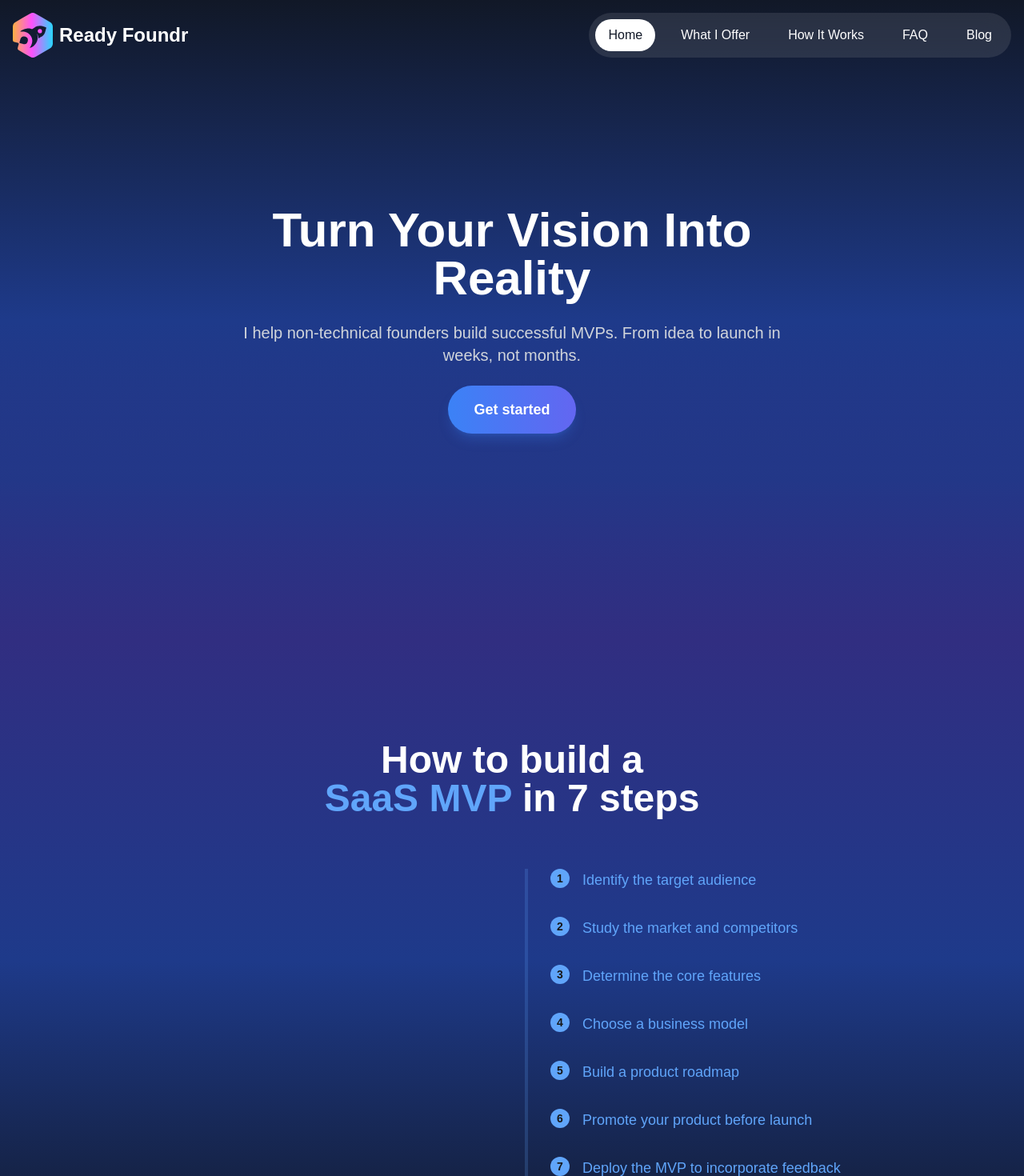
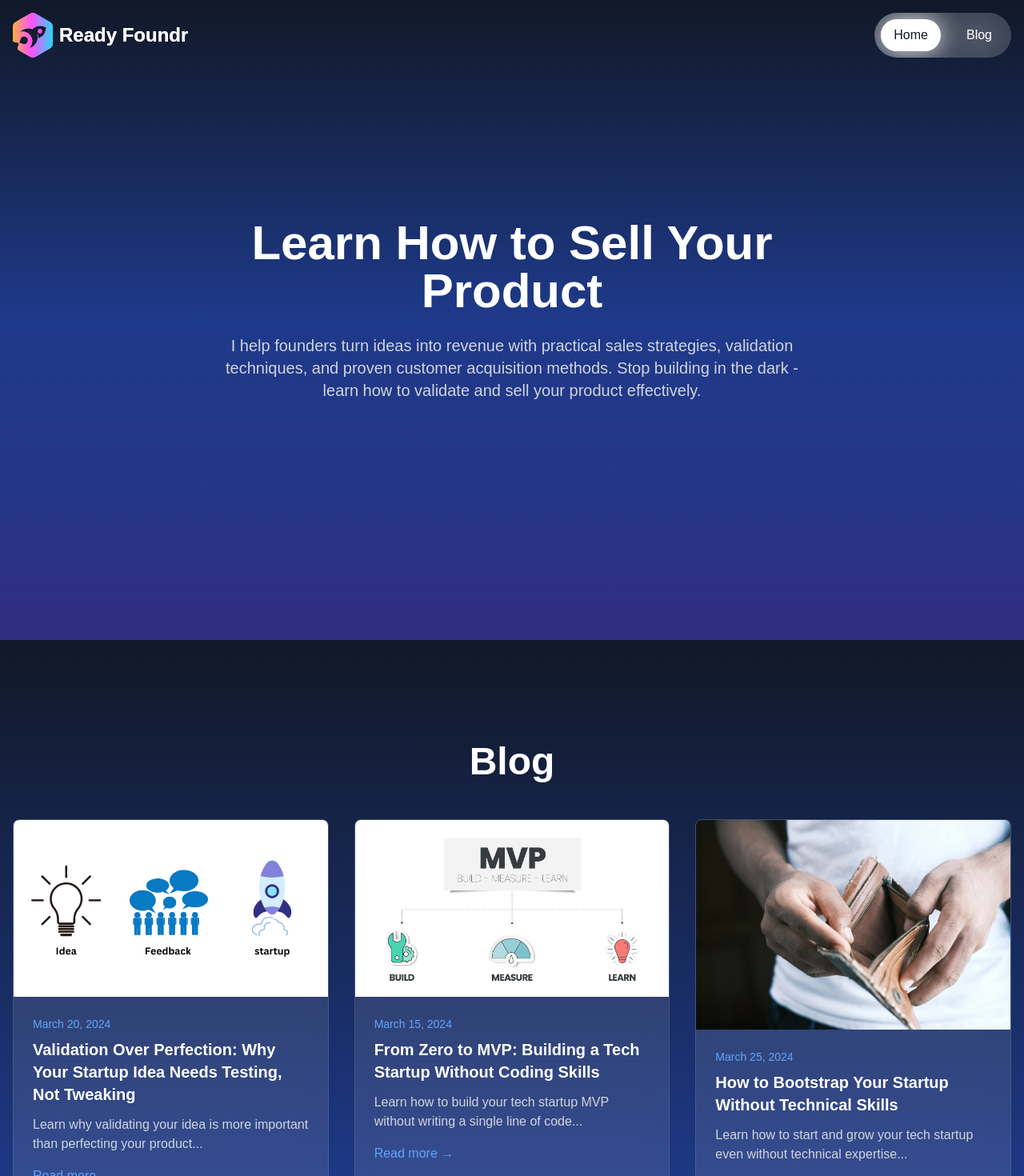
Before and after one commit to SinazoBogicevic/readyfoundr, a Next.js app: page / in a window 1280 px wide. Shown: the top 1470 px of the page at 80% size. Built offline with nearby package versions, Linux system fonts and the light colour scheme; a web font is replaced by a local one.

Commit message:
Restructure

```diff
--- /dev/null
+++ b/src/app/api/blog/route.ts
@@ -0,0 +1,15 @@
+import { getBlogPosts } from "@/app/lib/blog-data";
+import { NextResponse } from "next/server";
+
+export async function GET() {
+  try {
+    const posts = await getBlogPosts();
+    return NextResponse.json(posts);
+  } catch (error) {
+    console.error("Error fetching blog posts:", error);
+    return NextResponse.json(
+      { error: "Failed to fetch blog posts" },
+      { status: 500 }
+    );
+  }
+}
--- a/src/app/blog/page.tsx
+++ b/src/app/blog/BlogPage.tsx
@@ -1,11 +1,38 @@
-import { Footer } from "@/app/components/Footer";
+"use client";
+
 import { Header } from "@/app/components/Header";
-import { getBlogPosts } from "@/app/lib/blog-data";
+import { BlogPost } from "@/app/lib/blog-data";
 import Image from "next/image";
 import Link from "next/link";
+import { useEffect, useState } from "react";
 
-export default async function BlogPage() {
-  const posts = await getBlogPosts();
+export default function BlogPage() {
+  const [posts, setPosts] = useState<BlogPost[]>([]);
+  const [isLoading, setIsLoading] = useState(true);
+
+  useEffect(() => {
+    async function fetchPosts() {
+      try {
+        const response = await fetch("/api/blog");
+        const data = await response.json();
+        setPosts(data);
+      } catch (error) {
+        console.error("Error fetching blog posts:", error);
+      } finally {
+        setIsLoading(false);
+      }
+    }
+
+    fetchPosts();
+  }, []);
+
+  if (isLoading) {
+    return (
+      <div className="min-h-screen bg-gradient-to-b from-gray-900 via-blue-900 to-indigo-900 flex items-center justify-center">
+        <div className="text-white">Loading...</div>
+      </div>
+    );
+  }
 
   return (
     <main className="min-h-screen">
@@ -49,7 +76,6 @@ export default async function BlogPage() {
           </div>
         </div>
       </div>
-      <Footer />
     </main>
   );
 }
--- a/src/app/components/Footer.tsx
+++ b/src/app/components/Footer.tsx
@@ -12,9 +12,9 @@ import Link from "next/link";
 
 const navLinks: { name: string; href: Route }[] = [
   { name: "Home", href: "/" },
-  { name: "What I Offer", href: "/#services" },
-  { name: "How It Works", href: "/#how-it-works" },
-  { name: "FAQ", href: "/#faq" },
+  // { name: "What I Offer", href: "/#services" },
+  // { name: "How It Works", href: "/#how-it-works" },
+  // { name: "FAQ", href: "/#faq" },
   { name: "Blog", href: "/blog" },
   // { name: "Privacy Policy", href: "/privacy" },
   // { name: "Terms of Service", href: "/terms" },
--- a/src/app/components/Header.tsx
+++ b/src/app/components/Header.tsx
@@ -9,9 +9,9 @@ import { useState } from "react";
 
 const navItems: { name: string; href: Route }[] = [
   { name: "Home", href: "/" },
-  { name: "What I Offer", href: "/#services" },
-  { name: "How It Works", href: "/#how-it-works" },
-  { name: "FAQ", href: "/#faq" },
+  // { name: "What I Offer", href: "/#services" },
+  // { name: "How It Works", href: "/#how-it-works" },
+  // { name: "FAQ", href: "/#faq" },
   { name: "Blog", href: "/blog" },
 ];
 
--- a/src/app/components/Hero.tsx
+++ b/src/app/components/Hero.tsx
@@ -1,14 +1,12 @@
 "use client";
-
 interface HeroProps {
   onOpenWaitlist: () => void;
 }
 
 export function Hero({ onOpenWaitlist }: HeroProps) {
-  const title = "Turn Your Vision Into Reality";
+  const title = "Learn How to Sell Your Product";
   const description =
-    "I help non-technical founders build successful MVPs. From idea to launch in weeks, not months.";
-
+    "I help founders turn ideas into revenue with practical sales strategies, validation techniques, and proven customer acquisition methods. Stop building in the dark - learn how to validate and sell your product effectively.";
   return (
     <section className="relative min-h-screen flex items-center justify-center overflow-hidden bg-gradient-to-b from-gray-900 via-blue-900 to-indigo-900">
       {/* <div className="absolute inset-0 opacity-50 bg-[radial-gradient(#ffffff33_1px,transparent_1px)] [background-size:16px_16px]" /> */}
@@ -21,14 +19,14 @@ export function Hero({ onOpenWaitlist }: HeroProps) {
           <p className="text-lg md:text-xl text-gray-300 mb-8">{description}</p>
 
           <div className="flex flex-col sm:flex-row gap-4 justify-center items-center">
-            <button
+            {/* <button
               onClick={() => {
                 onOpenWaitlist();
               }}
               className="w-full sm:w-auto px-8 py-4 bg-gradient-to-r from-blue-500 to-indigo-500 hover:from-blue-600 hover:to-indigo-600 text-white rounded-full text-lg font-semibold transition-all duration-200 shadow-lg shadow-blue-500/25"
             >
               Get started
-            </button>
+            </button> */}
           </div>
         </div>
       </div>
--- a/src/app/layout.tsx
+++ b/src/app/layout.tsx
@@ -2,9 +2,33 @@ import Script from "next/script";
 import "./globals.css";
 
 export const metadata = {
-  title: "Ready Foundr",
+  title: "Ready Foundr | Learn How to Sell Your Product",
   description:
-    "Ready Foundr helps non-technical founders build successful MVPs quickly and efficiently. Turn your vision into reality with our expert development services.",
+    "Learn practical steps and tools to turn your product idea into revenue. Get expert guidance on product validation, sales strategies, and customer acquisition.",
+  keywords: [
+    "startup sales",
+    "product validation",
+    "founder sales",
+    "customer acquisition",
+    "startup revenue",
+    "product-market fit",
+    "sales strategy",
+    "startup growth",
+  ],
+  openGraph: {
+    title: "Ready Foundr | Learn How to Sell Your Product",
+    description:
+      "Learn practical steps and tools to turn your product idea into revenue. Get expert guidance on product validation, sales strategies, and customer acquisition.",
+    type: "website",
+    locale: "en_US",
+    url: "https://readyfoundr.com",
+  },
+  twitter: {
+    card: "summary_large_image",
+    title: "Ready Foundr | Learn How to Sell Your Product",
+    description:
+      "Learn practical steps and tools to turn your product idea into revenue. Get expert guidance on product validation, sales strategies, and customer acquisition.",
+  },
 };
 
 export default function RootLayout({
--- a/src/app/page.tsx
+++ b/src/app/page.tsx
@@ -1,15 +1,10 @@
 "use client";
 
 import { useState } from "react";
-import { FAQ } from "./components/FAQ";
+import BlogPage from "./blog/BlogPage";
 import { Footer } from "./components/Footer";
 import { Header } from "./components/Header";
 import { Hero } from "./components/Hero";
-import { HowItWorks } from "./components/HowItWorks";
-import RocketAnimation from "./components/RocketAnimation";
-import { ServiceOverview } from "./components/ServiceOverview";
-import WaitlistPopup from "./components/WaitlistPopup";
-
 export default function Home() {
   const [isWaitlistOpen, setIsWaitlistOpen] = useState(false);
 
@@ -20,12 +15,8 @@ export default function Home() {
     <main className="min-h-screen">
       <Header />
       <Hero onOpenWaitlist={handleOpenWaitlist} />
-      <RocketAnimation />
-      <ServiceOverview />
-      <HowItWorks />
-      <FAQ />
+      <BlogPage />
       <Footer />
-      <WaitlistPopup isOpen={isWaitlistOpen} onClose={handleCloseWaitlist} />
     </main>
   );
 }
```
Also changed, not shown: src/app/components/RocketAnimation.tsx (line endings or trailing spaces).
